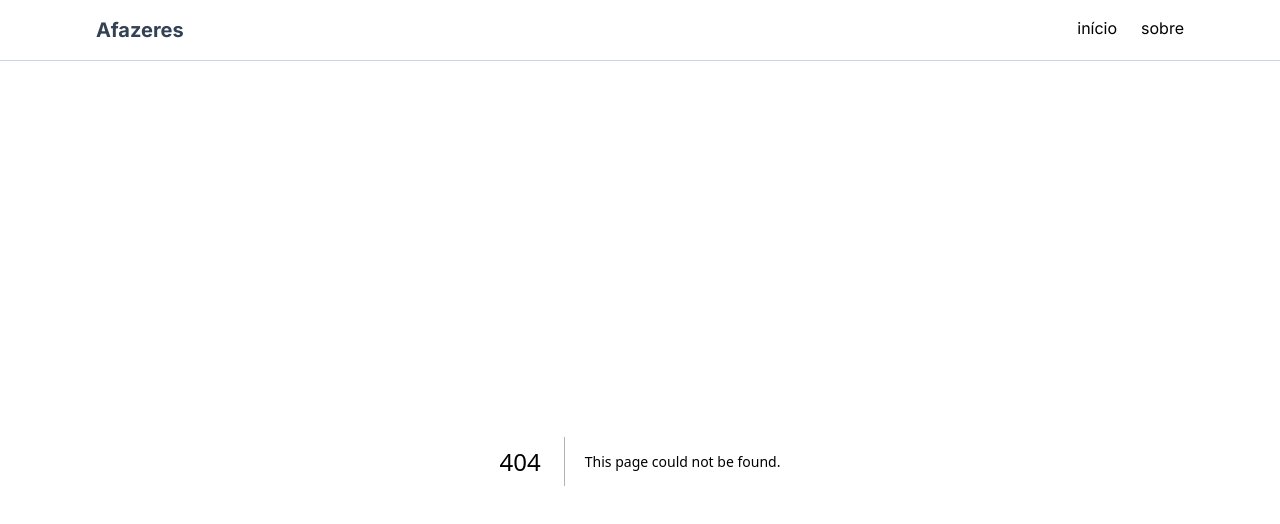
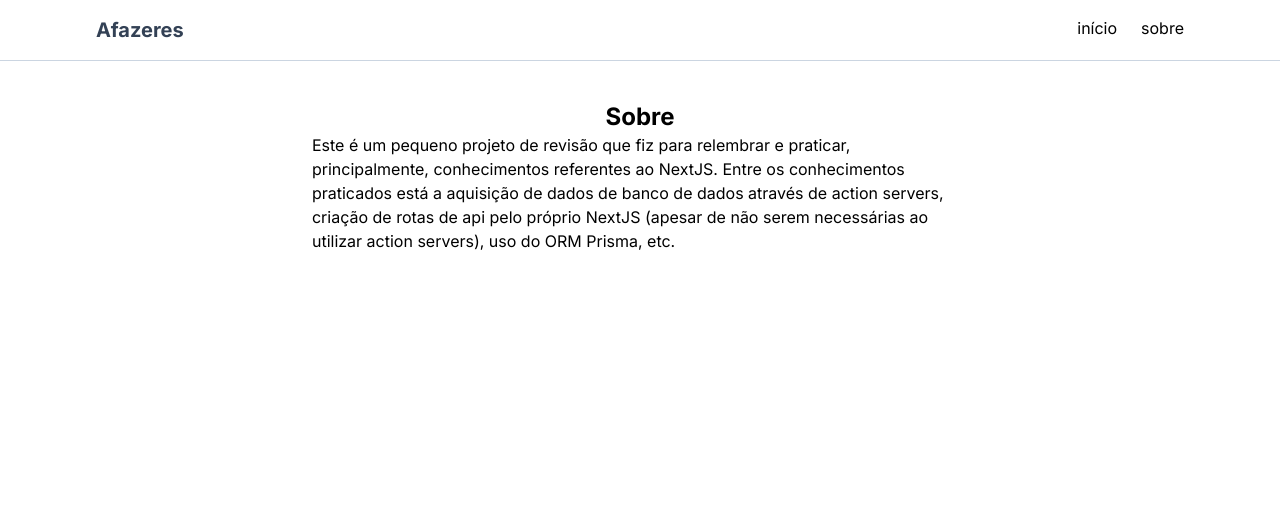
Before and after one commit to AmodeusR/fullstack-todo-app, a Next.js app: page /about in a window 1280 px wide. Before the commit this address had no page. Shown: the top 524 px of the page. Built offline with nearby package versions, Linux system fonts and the light colour scheme.

Commit message:
Create About page

```diff
--- /dev/null
+++ b/src/app/about/page.tsx
@@ -0,0 +1,15 @@
+import React from "react";
+
+const About = () => {
+  return (
+    <div className="flex flex-col items-center">
+      <h1 className="text-2xl font-bold mt-10">Sobre</h1>
+      <p className="max-w-prose">
+        Este é um pequeno projeto de revisão que fiz para relembrar e praticar, principalmente,
+        conhecimentos referentes ao NextJS. Entre os conhecimentos praticados está a aquisição de dados de banco de dados através de action servers, criação de rotas de api pelo próprio NextJS (apesar de não serem necessárias ao utilizar action servers), uso do ORM Prisma, etc.
+      </p>
+    </div>
+  );
+};
+
+export default About;
```
